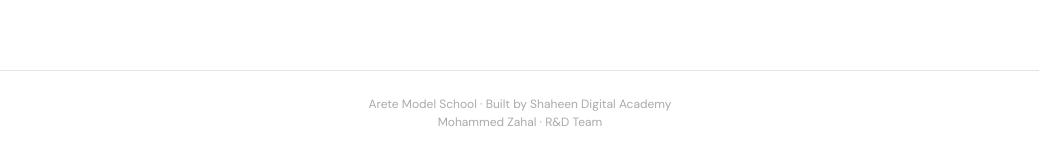
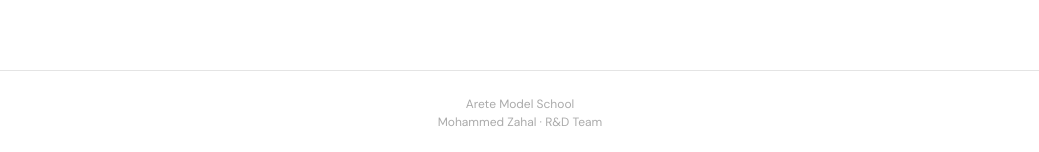
Before and after one commit to ZAHAL59/arete-sms, a React (Vite) app: page / in a window 1280 px wide. Shown: the part 1266-1418 px from the top of the page, without its empty margins (120-1159 px from the left). Built offline with nearby package versions, Linux system fonts and the light colour scheme.

Commit message:
all portals complete

```diff
--- a/src/pages/index/IndexPage.jsx
+++ b/src/pages/index/IndexPage.jsx
@@ -41,7 +41,7 @@
               </Link>))}</div>
           </section>))}
       </main>
-      <footer className="border-t border-[#E4E4E4] px-6 py-6 text-center text-[12px] text-[#AAA]">Arete Model School · Built by Shaheen Digital Academy<br />Mohammed Zahal · R&D Team</footer>
+      <footer className="border-t border-[#E4E4E4] px-6 py-6 text-center text-[12px] text-[#AAA]">Arete Model School<br />Mohammed Zahal · R&D Team</footer>
     </div>
   );
 }
```
